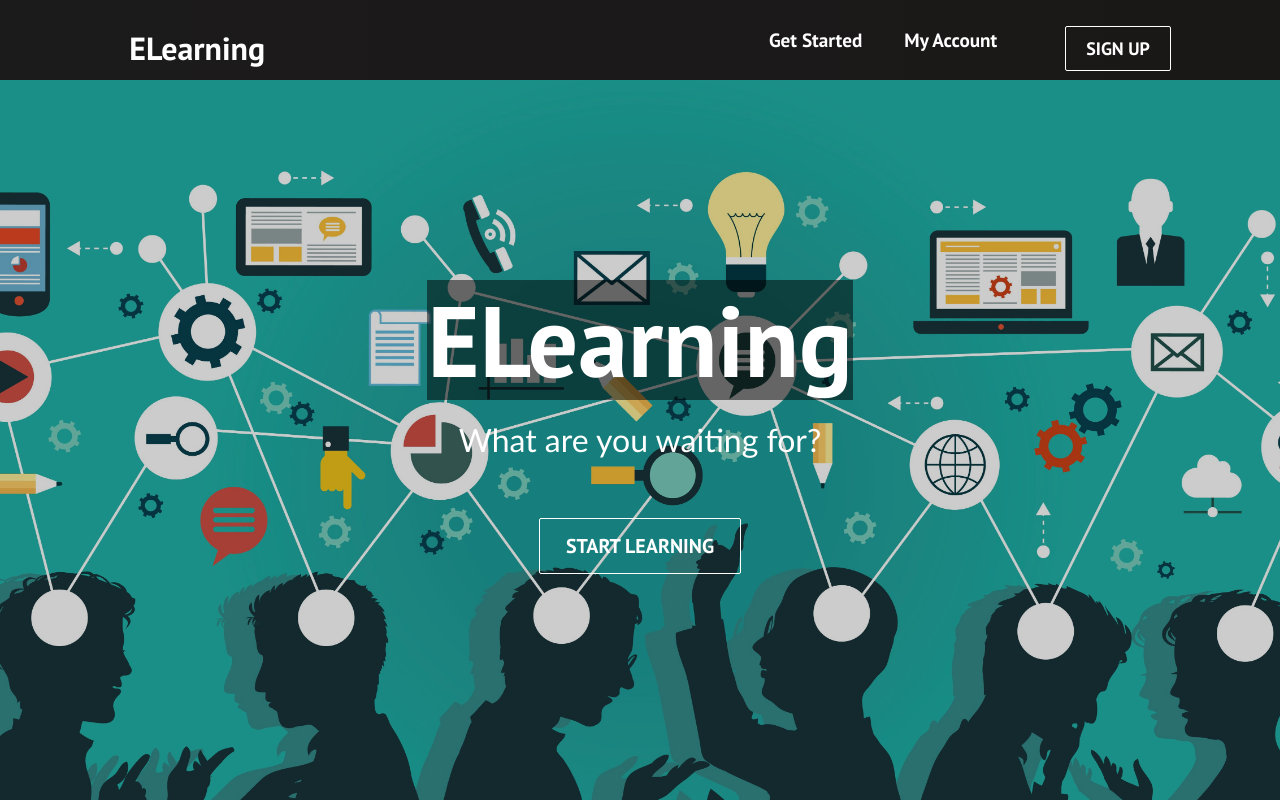
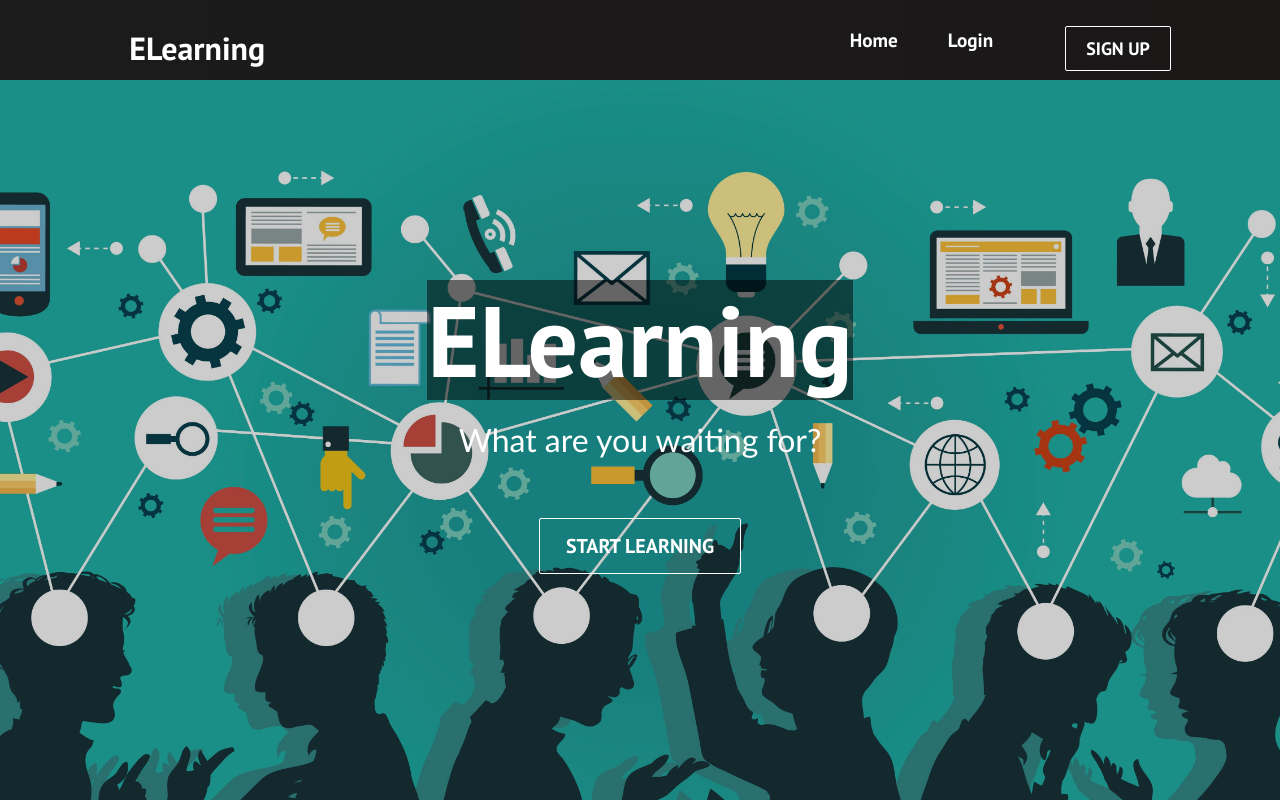
Before and after one commit to codyveladev/eLearning-Platform-Frontend, a React (Create React App) app: page / in a window 1280 px wide. Shown: the top 800 px of the page. Built offline with nearby package versions, Linux system fonts and the light colour scheme.

Commit message:
connected to database to read courses.

```diff
--- a/src/actions/courseActions.js
+++ b/src/actions/courseActions.js
@@ -9,7 +9,7 @@ import axios from "axios";
 export const listCourses = (token) => async (dispatch) => {
   try {
     dispatch({ type: COURSE_LIST_REQUEST });
-    const { data } = await axios.get("api/courses/", {
+    const { data } = await axios.get("http://localhost:8080/api/courses/", {
       headers: {
         Authorization: "Bearer " + token,
       },
@@ -22,7 +22,7 @@ export const listCourses = (token) => async (dispatch) => {
   } catch (error) {
       dispatch({
           type: COURSE_LIST_FAIL,
-          payload: error.response
+          payload: error.response.data
       })
   }
 };
--- a/src/components/CourseSelect.js
+++ b/src/components/CourseSelect.js
@@ -1,10 +1,13 @@
-import React from 'react';
+import React, {useEffect} from 'react';
 import'../App.css';
 import './CourseSelect.css';
 import CardItem from './CardItem';
 
 
+
+
 function CourseSelect() {
+
     return(
         <div className='course-container'>
           <h1>Get started by choosing a subject</h1>
--- a/src/components/Navbar.css
+++ b/src/components/Navbar.css
@@ -54,7 +54,7 @@
   display: flex;
   align-items: center;
   text-decoration: none;
-  padding: 0.5rem 1rem;
+  padding: 0px 20px;
   height: 100%;
 }
 
@@ -73,6 +73,10 @@
 
 .menu-icon {
   display: none;
+}
+
+#sign-up{
+  margin-top: -20px;
 }
 
 @media screen and (max-width: 960px) {
--- a/src/components/Navbar.js
+++ b/src/components/Navbar.js
@@ -1,11 +1,15 @@
-import React, { useState, useEffect } from 'react';
-import { Button } from './Button';
-import { Link } from 'react-router-dom';
-import './Navbar.css';
+import React, { useState, useEffect } from "react";
+import { Button } from "./Button";
+import { Link } from "react-router-dom";
+import { useDispatch, useSelector } from "react-redux";
+import "./Navbar.css";
 
 function Navbar() {
   const [click, setClick] = useState(false);
   const [button, setButton] = useState(true);
+
+  const userLogin = useSelector((state) => state.userLogin);
+  const { userInfo } = userLogin;
 
   const handleClick = () => setClick(!click);
   const closeMobileMenu = () => setClick(false);
@@ -13,8 +17,7 @@ function Navbar() {
   const showButton = () => {
     if (window.innerWidth <= 960) {
       setButton(false);
-    }
-    else {
+    } else {
       setButton(true);
     }
   };
@@ -23,47 +26,31 @@ function Navbar() {
     showButton();
   }, []);
 
-  window.addEventListener('resize', showButton);
+  window.addEventListener("resize", showButton);
 
   return (
     <div>
-      <nav className='navbar'>
-        <div className='navbar-container'>
-          <Link to='/' className='navbar-logo' onClick={closeMobileMenu}>
+      <nav className="navbar align-items-center">
+        <div className="navbar-container">
+          <Link to="/" className="navbar-logo" onClick={closeMobileMenu}>
             ELearning
-
           </Link>
-          <div className='menu-icon' onClick={handleClick}>
-            <i className={click ? 'fas fa-times' : 'fas fa-bars'} />
+          <div className="menu-icon" onClick={handleClick}>
+            <i className={click ? "fas fa-times" : "fas fa-bars"} />
           </div>
-          <ul className={click ? 'nav-menu active' : 'nav-menu'}>
-            <li className='nav-item'>
-              <Link to='/' className='nav-links' onClick={closeMobileMenu}>
-                Get Started
+          <ul className={click ? "nav-menu active" : "nav-menu"}>
+            <li className="nav-item">
+              <Link to="/" className="nav-links" onClick={closeMobileMenu}>
+                Home
               </Link>
             </li>
-
-            <li className='nav-item'>
-              <Link
-                to='/products'
-                className='nav-links'
-                onClick={closeMobileMenu}
-              >
-                My Account
-              </Link>
-            </li>
-
             <li>
-              <Link
-                to='/sign-up'
-                className='nav-links-mobile'
-                onClick={closeMobileMenu}
-              >
-                Login/Sign Up
+              <Link to="/login" className="nav-links" onClick={closeMobileMenu}>
+                Login
               </Link>
             </li>
           </ul>
-          {button && <Button buttonStyle='btn--outline'>SIGN UP</Button>}
+          {button && <Button buttonStyle="btn--outline">SIGN UP</Button>}
         </div>
       </nav>
     </div>
--- a/src/components/pages/MainPage.js
+++ b/src/components/pages/MainPage.js
@@ -1,15 +1,47 @@
-import React from 'react';
-import '../../App.css';
-import CourseSelect from '../CourseSelect';
-import Footer from '../Footer';
+import React, { useEffect } from "react";
+import "../../App.css";
+import CourseSelect from "../CourseSelect";
+import Footer from "../Footer";
 
-function MainPage () {
+import { listCourses } from "../../actions/courseActions";
+import { useDispatch, useSelector } from "react-redux";
+import { useHistory } from "react-router-dom";
+import Message from "../Message";
+import Loader from "../Loader";
+
+function MainPage() {
+  const dispatch = useDispatch();
+  const courseList = useSelector((state) => state.courseList);
+  const { loading, error, courses } = courseList;
+  const history = useHistory();
+
+  useEffect(() => {
+    if (!localStorage.getItem("userInfo")) {
+      history.push("/login");
+    }
+
+    const userInfo = JSON.parse(localStorage.getItem("userInfo"));
+
+    dispatch(listCourses(userInfo.token));
+  }, []);
   return (
     <div>
-      <CourseSelect />
+      {error && <Message variant="danger" msg={error} title="error"/>}
+      {loading && <Loader />}
+      {courses &&
+        courses.map((course) => {
+          return (
+            <>
+              <h1>{course.title}</h1>
+              <p>{course.description}</p>
+              <a>{course._id}</a>
+            </>
+          );
+        })}
+      {/* <CourseSelect /> */}
       <Footer />
     </div>
   );
 }
 
-export default MainPage
+export default MainPage;
```
